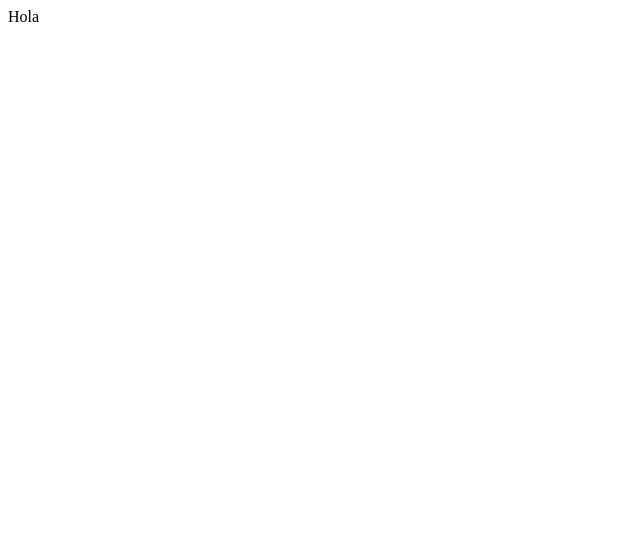
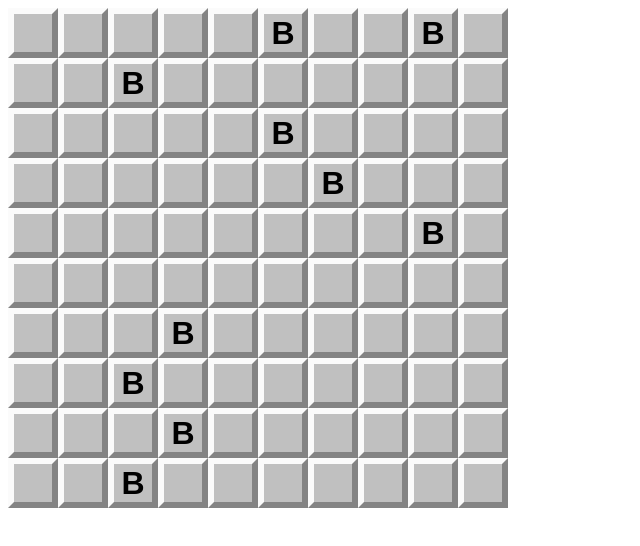
Before and after one commit to andres-linares2211/vanilla-minesweeper, a website with bundled scripts: page index.html in a window 1280 px wide. Shown: the whole page, without its empty margins (0-640 px from the left). Built offline with nearby package versions, Linux system fonts and the light colour scheme.

Commit message:
fix: general fixes

```diff
--- a/index.html
+++ b/index.html
@@ -4,10 +4,12 @@
     <meta charset="UTF-8" />
     <meta http-equiv="X-UA-Compatible" content="IE=edge" />
     <meta name="viewport" content="width=device-width, initial-scale=1.0" />
+    <link rel="stylesheet" href="styles/index.css" />
     <title>Buscaminas</title>
   </head>
   <body>
-    Hola
-    <script src="dist/Board.js" type="module"></script>
+    <div id="root" class="board"></div>
+
+    <script src="dist/index.js" type="module"></script>
   </body>
 </html>
--- a/src/Board.ts
+++ b/src/Board.ts
@@ -4,7 +4,7 @@ import { Tile } from './Tile.js';
 export class Board {
   private size: number;
   private mines: number;
-  private tiles: Tile[];
+  tiles: Tile[];
   private onGameOver: Function;
 
   constructor(size: number, mines: number, onGameOver: Function) {
@@ -14,6 +14,7 @@ export class Board {
     this.onGameOver = onGameOver;
 
     this.initialize();
+    console.log(this.tiles);
   }
 
   initialize() {
@@ -29,7 +30,7 @@ export class Board {
     if (newStatus === 'BOMB') {
       this.onGameOver();
       this.initialize();
-    } else if (newStatus === 'FREE') {
+    } else if (newStatus === 'FREE' && tile.value === 0) {
       this.showAdjacentTiles(tile);
     }
   }
@@ -44,7 +45,13 @@ export class Board {
         const x = tile.x + i;
         const y = tile.y + j;
 
-        this.select({ x, y });
+        if (x < 1 || x >= this.size) continue;
+        if (y < 1 || y >= this.size) continue;
+        if (i === 0 && j === 0) continue;
+
+        const adjacentTile = this.getTile({ x, y });
+
+        if (adjacentTile?.status === 'INITIAL') this.select({ x, y });
       }
     }
   }
@@ -58,7 +65,3 @@ export interface Coordinate {
   x: number;
   y: number;
 }
-
-const board = new Board(10, 10, () => {
-  alert('shit');
-});
--- a/src/BoardGenerator.ts
+++ b/src/BoardGenerator.ts
@@ -21,7 +21,7 @@ export class BoardGenerator {
   }
 
   private generateTiles() {
-    for (let i = 1; i <= this.size * this.size; i++) {
+    for (let i = 0; i < this.size * this.size; i++) {
       const { x, y } = this.getXandYPosition(i);
       this.tiles.push(new Tile(x, y));
     }
@@ -56,10 +56,13 @@ export class BoardGenerator {
 
     for (let i = -1; i <= 1; i++) {
       for (let j = -1; j <= 1; j++) {
-        if (x === 0 && y === 0) continue;
-
         const nextX = x + i;
         const nextY = y + j;
+
+        if (nextX < 1 || nextX > this.size) continue;
+        if (nextY < 1 || nextY > this.size) continue;
+        if (i === 0 && j === 0) continue;
+
         const closeTile = this.tiles.find((tile) => tile.x === nextX && tile.y === nextY);
 
         if (closeTile?.hasMine) mines++;
@@ -70,8 +73,8 @@ export class BoardGenerator {
   }
 
   private getXandYPosition(index: number): Coordinate {
-    const x = index % this.size;
-    const y = Math.floor(index / this.size);
+    const x = (index % this.size) + 1;
+    const y = Math.floor(index / this.size) + 1;
 
     return { x, y };
   }
--- /dev/null
+++ b/src/index.ts
@@ -0,0 +1,44 @@
+import { Board } from './Board.js';
+
+const board = document.getElementById('root');
+let game: Board;
+
+initialize();
+
+function initialize() {
+  game = new Board(10, 10, () => {
+    alert('shit');
+  });
+
+  paint();
+}
+
+function paint() {
+  if (board) board.innerHTML = '';
+
+  game.tiles.forEach((tile) => {
+    const buttonElement = document.createElement('button');
+
+    if (tile.status === 'FREE') {
+      buttonElement.classList.add('free');
+    }
+
+    if (tile.status === 'FREE' && tile.value !== 0) {
+      const text = document.createTextNode(tile.value.toString());
+      buttonElement.appendChild(text);
+
+      buttonElement.classList.add(`value-${tile.value}`);
+    }
+
+    if (tile.hasMine) {
+      buttonElement.appendChild(document.createTextNode('B'));
+    }
+
+    buttonElement.addEventListener('click', () => {
+      game.select({ x: tile.x, y: tile.y });
+      paint();
+    });
+
+    board?.appendChild(buttonElement);
+  });
+}
--- /dev/null
+++ b/styles/index.css
@@ -0,0 +1,44 @@
+:root {
+  --background-color: #c0c0c0;
+  --board-border-color: #929292;
+
+  --tile-light-border: #fbfbfb;
+  --tile-dark-border: #848484;
+  --tile-border-size: 0.2em;
+
+  --color-number-one: #0000ff;
+  --color-number-two: #008000;
+  --color-number-three: #ff0000;
+}
+
+.board {
+  display: grid;
+  grid-template-columns: repeat(10, 50px);
+  grid-template-rows: repeat(10, 50px);
+}
+
+.board > button {
+  background: var(--background-color);
+  cursor: pointer;
+  border: var(--tile-border-size) solid var(--tile-light-border);
+  border-bottom-color: var(--tile-dark-border);
+  border-right-color: var(--tile-dark-border);
+  font-size: 2rem;
+  font-weight: bolder;
+}
+
+.board > button.value-1 {
+  color: var(--color-number-one);
+}
+
+.board > button.value-2 {
+  color: var(--color-number-two);
+}
+
+.board > button.value-3 {
+  color: var(--color-number-three);
+}
+
+.board > .free {
+  border: 1px solid var(--board-border-color);
+}
```
